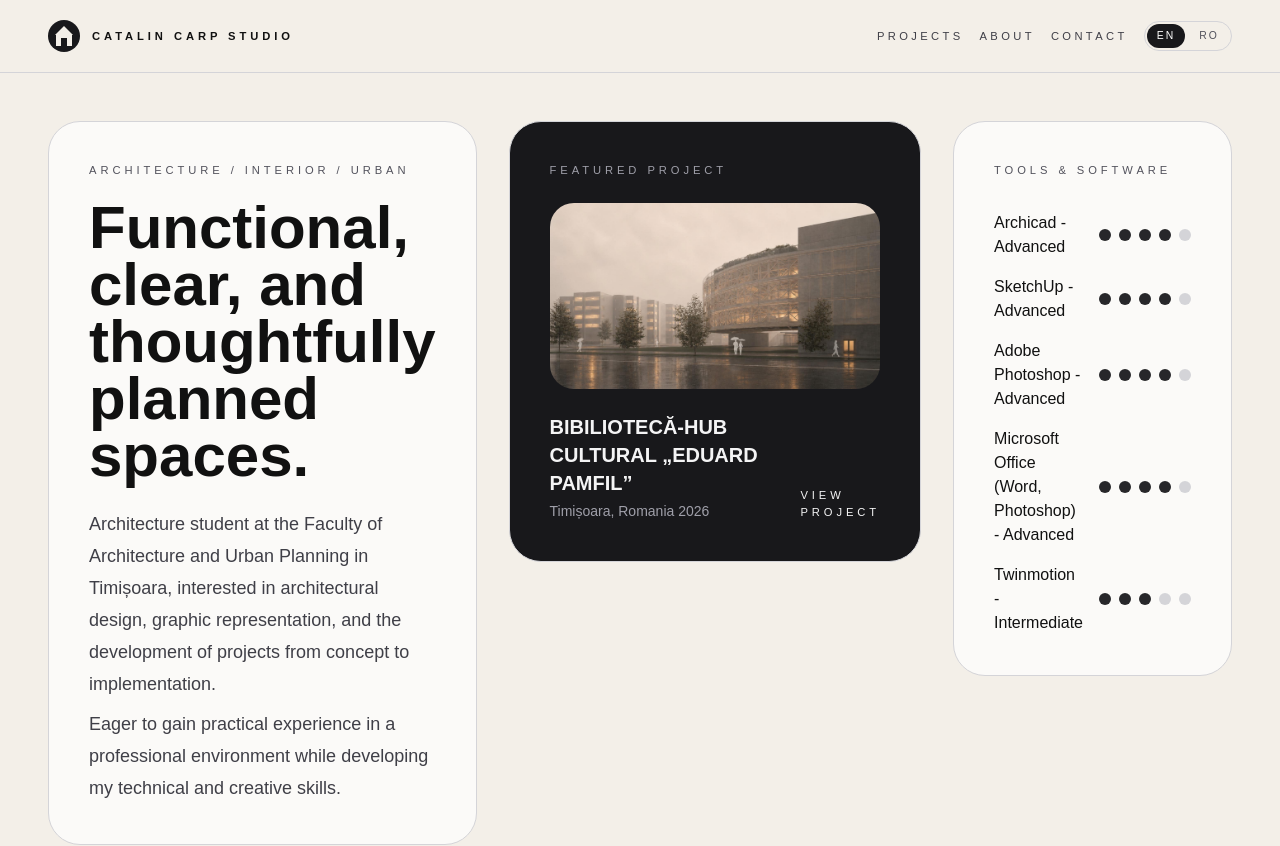
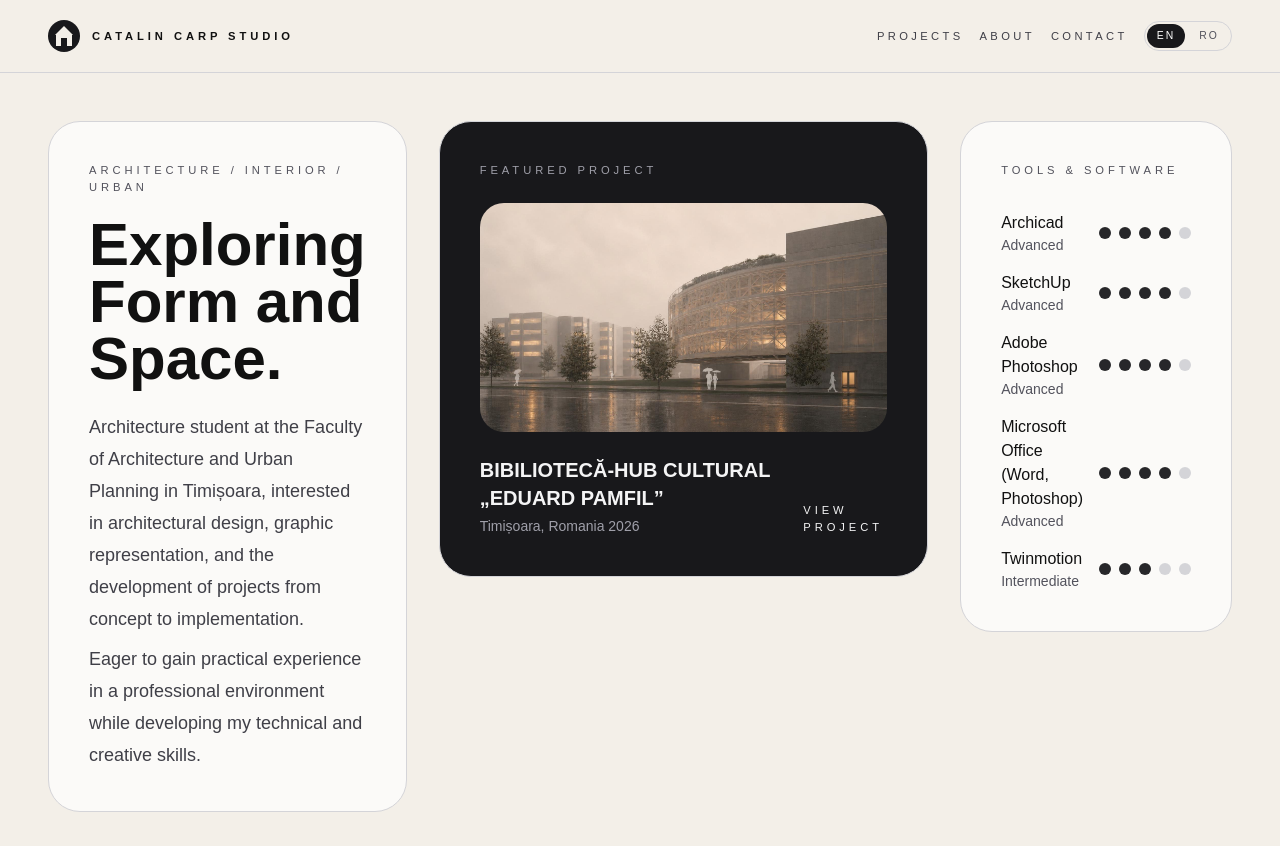
Before and after one commit to mihai2000/architecture, a Next.js app: page / in a window 1280 px wide. Shown: the top 846 px of the page. Built offline with nearby package versions, Linux system fonts and the light colour scheme.

Commit message:
texts changed

```diff
--- a/src/app/page.tsx
+++ b/src/app/page.tsx
@@ -8,15 +8,26 @@ import Image from "next/image";
 import Link from "next/link";
 import { Building2, Camera, PencilLine } from "lucide-react";
 import { LanguageSkill } from "@/components/languageSkill/languageSkill";
-
 const SKILLS = [
-	{ label: "Archicad - Advanced", level: 4 },
-	{ label: "SketchUp - Advanced", level: 4 },
-	{ label: "Adobe Photoshop - Advanced", level: 4 },
-	{ label: "Microsoft Office (Word, Photoshop) - Advanced", level: 4 },
-	{ label: "Twinmotion - Intermediate", level: 3 },
+	{ label: "Archicad", levelLabel: "Advanced", level: 4 },
+	{ label: "SketchUp", levelLabel: "Advanced", level: 4 },
+	{ label: "Adobe Photoshop", levelLabel: "Advanced", level: 4 },
+	{
+		label: "Microsoft Office (Word, Photoshop)",
+		levelLabel: "Advanced",
+		level: 4,
+	},
+	{ label: "Twinmotion", levelLabel: "Intermediate", level: 3 },
+	// ]
+	// const SKILLS = [
+	// 	{ label: "Archicad - Advanced", level: 4 },
+	// 	{ label: "SketchUp - Advanced", level: 4 },
+	// 	{ label: "Adobe Photoshop - Advanced", level: 4 },
+	// 	{ label: "Microsoft Office (Word, Photoshop) - Advanced", level: 4 },
+	// 	{ label: "Twinmotion - Intermediate", level: 3 },
 ] satisfies {
 	label: string;
+	levelLabel: string;
 	level: 1 | 2 | 3 | 4 | 5;
 }[];
 export default function Home() {
@@ -103,6 +114,7 @@ export default function Home() {
 							<LanguageSkill
 								key={skill.label}
 								label={skill.label}
+								levelLabel={skill.levelLabel}
 								level={skill.level}
 							/>
 						))}
--- a/src/components/languageSkill/languageSkill.tsx
+++ b/src/components/languageSkill/languageSkill.tsx
@@ -22,14 +22,21 @@
 // }
 type LanguageSkillProps = {
 	label: string;
+	levelLabel?: string;
 	level: 1 | 2 | 3 | 4 | 5;
 };
 
-export function LanguageSkill({ label, level }: LanguageSkillProps) {
+export function LanguageSkill({
+	label,
+	levelLabel,
+	level,
+}: LanguageSkillProps) {
 	return (
 		<div className="flex flex-col gap-2 xl:flex-row xl:items-center xl:gap-4">
-			<span className="leading-6">{label}</span>
-
+			<div className="flex-1">
+				<span className="leading-6">{label}</span>
+				<p className="text-sm text-zinc-600">{levelLabel}</p>
+			</div>
 			<div className="flex gap-2">
 				{[1, 2, 3, 4, 5].map((dot) => (
 					<div
--- a/src/lib/i18n/translations.ts
+++ b/src/lib/i18n/translations.ts
@@ -202,7 +202,7 @@ export const dictionaries: Record<Locale, Dictionary> = {
 		},
 		home: {
 			eyebrow: "Architecture / Interior / Urban",
-			heading: "Functional, clear, and thoughtfully planned spaces.",
+			heading: "Exploring Form and Space.",
 			lead: "Architecture student at the Faculty of Architecture and Urban Planning in Timișoara, interested in architectural design, graphic representation, and the development of projects from concept to implementation.",
 			subLead:
 				"Eager to gain practical experience in a professional environment while developing my technical and creative skills.",
@@ -224,7 +224,7 @@ export const dictionaries: Record<Locale, Dictionary> = {
 			aboutText:
 				"My projects range from student housing to urban interventions, developed throughout my architecture studies. Each one is grounded in clarity, proportion, and a careful dialogue with its surroundings.",
 			contactLabel: "Let's connect",
-			contactHeading: "Let's build something lasting.",
+			contactHeading: "Every project begins with a conversation.",
 			contactText:
 				"Open to feedback, collaborations, and conversations about architecture and future spaces.",
 			getInTouch: "Get in touch",
@@ -274,14 +274,14 @@ export const dictionaries: Record<Locale, Dictionary> = {
 			eyebrow: "About",
 			heading: "Learning to turn ideas into thoughtful spaces.",
 			intro:
-				"I am a third-year Architecture student at the Faculty of Architecture and Urbanism, Politehnica University of Timișoara, with a strong interest in architectural design, visual representation, and developing projects from concept to implementation.",
+				"I am a fourth-year Architecture student at the Faculty of Architecture and Urbanism, Politehnica University of Timișoara, with a strong interest in architectural design, visual representation, and developing projects from concept to implementation.",
 			body: "This portfolio brings together academic and personal work completed throughout my studies, reflecting my design process and my interest in residential, cultural, and urban architecture.",
 			badge1: "Architecture",
 			badge2: "Urban Design",
 			badge3: "Architectural Representation",
 			photoPlaceholder: "Portrait coming soon",
 			currentStatusLabel: "Current Status",
-			currentStatus: "3rd Year Architecture Student",
+			currentStatus: "4th Year Architecture Student",
 			educationLabel: "Education",
 			university: "Politehnica University of Timișoara",
 
@@ -451,7 +451,7 @@ export const dictionaries: Record<Locale, Dictionary> = {
 		},
 		home: {
 			eyebrow: "Arhitectură / Interior / Urban",
-			heading: "Proiectez spații funcționale, clare și atent gândite.",
+			heading: "Între formă și spațiu.",
 			lead: "Student la Facultatea de Arhitectură și Urbanism din Timișoara, interesat de proiectarea arhitecturală, reprezentarea grafică și procesul de dezvoltare a proiectelor de la concept până la implementare.",
 			subLead:
 				"Dornic să acumulez experiență practică într- un mediu profesional și să îmi dezvolt competențele tehnice și creative.",
@@ -473,7 +473,7 @@ export const dictionaries: Record<Locale, Dictionary> = {
 			aboutText:
 				"Proiectele mele variază de la locuințe pentru studenți la intervenții urbane, dezvoltate pe parcursul studiilor mele de arhitectură. Fiecare pornește de la claritate, proporție și un dialog atent cu împrejurimile sale.",
 			contactLabel: "Contact",
-			contactHeading: "Hai să construim ceva durabil.",
+			contactHeading: "Fiecare proiect începe cu o conversație.",
 			contactText:
 				"Sunt deschis la feedback, colaborări și discuții despre arhitectură și spații viitoare.",
 			getInTouch: "Ia legătura",
@@ -531,7 +531,7 @@ export const dictionaries: Record<Locale, Dictionary> = {
 			badge3: "Reprezentare grafică",
 			photoPlaceholder: "Portret în curând",
 			currentStatusLabel: "Statut",
-			currentStatus: "Student anul III · Facultatea de Arhitectură și Urbanism",
+			currentStatus: "Student anul IV · Facultatea de Arhitectură și Urbanism",
 			educationLabel: "Educație",
 			university: "Universitatea Politehnica Timișoara",
 
```
